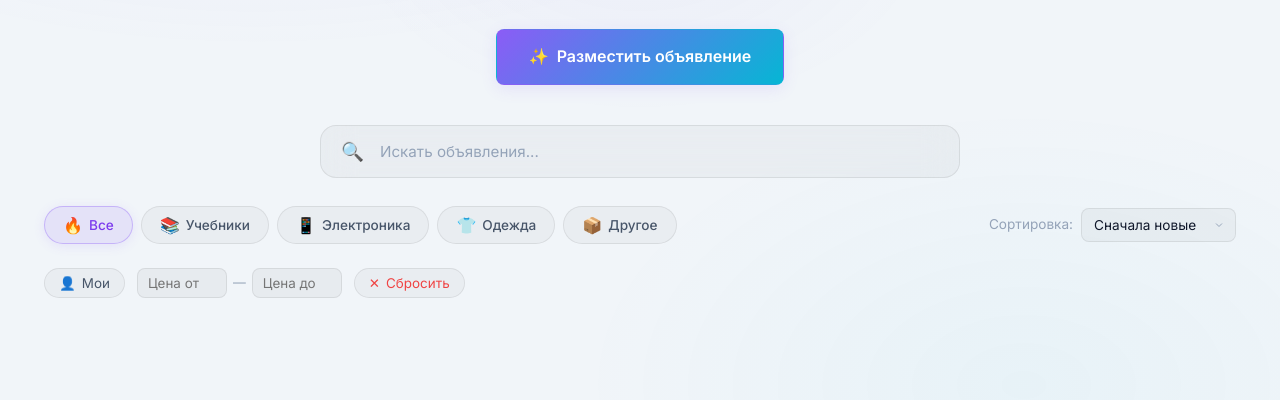
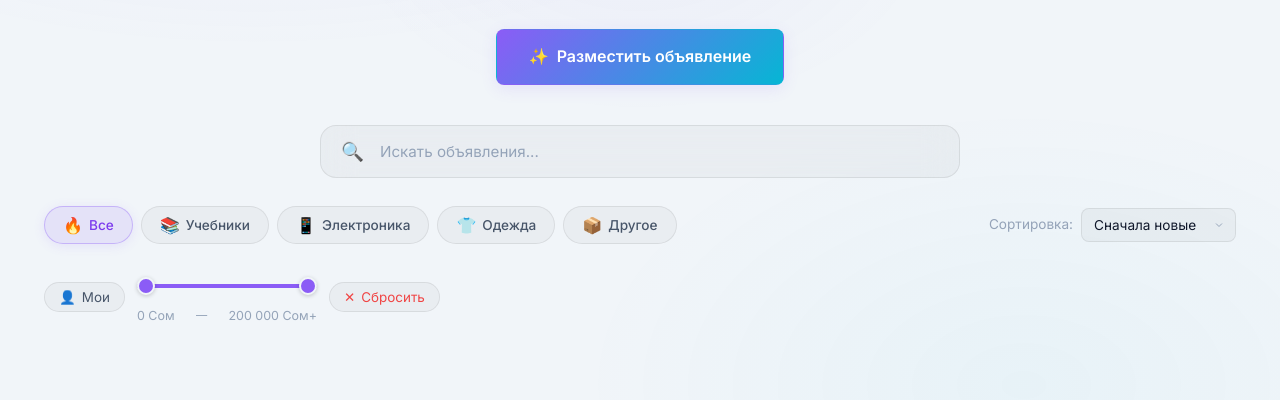
Before and after one commit to urmat26/school_shop, a plain HTML site: page index.html in a window 1280 px wide. Shown: the part 255-655 px from the top of the page. Drawn offline with Linux system fonts and the light colour scheme; no server answers.

Commit message:
#1: Range-слайдер цены вместо двух input #2: Синхронизация избранного с JSONBin

```diff
--- a/api.js
+++ b/api.js
@@ -51,7 +51,7 @@ function formatDate(isoString) {
 /** Форматирование цены */
 function formatPrice(price) {
   if (!price || price === 0) return Lang.t('item.free');
-  return new Intl.NumberFormat('ru-RU').format(price) + ' Сом';
+  return new Intl.NumberFormat('ru-RU').format(price) + ' ' + Lang.t('item.currency');
 }
 
 /** Иконка категории */
@@ -113,7 +113,7 @@ function showToast(message, type = 'info') {
   }, 3500);
 }
 
-// ───────────────────── Избранное (localStorage) ─────────────────────
+// ───────────────────── Избранное (localStorage + JSONBin) ─────────────────────
 
 const Favorites = {
   KEY: 'marketplace_favorites',
@@ -144,11 +144,44 @@ const Favorites = {
     }
     localStorage.setItem(this.KEY, JSON.stringify(favs));
     this._cache = favs;
-    return !wasFav; // возвращает новое состояние
+    return !wasFav;
   },
 
   count() {
     return this.getAll().length;
+  },
+
+  async syncToServer() {
+    const username = Auth.getUser();
+    if (!username) return;
+    try {
+      const data = await fetchAll(true);
+      if (!data.users) return;
+      const user = data.users.find(u => u.username === username);
+      if (!user) return;
+      user.favorites = this.getAll();
+      await saveAll(data);
+    } catch (e) {
+      console.error('Favorites sync error:', e);
+    }
+  },
+
+  async loadFromServer() {
+    const username = Auth.getUser();
+    if (!username) return;
+    try {
+      const data = await fetchAll(true);
+      if (!data.users) return;
+      const user = data.users.find(u => u.username === username);
+      if (!user || !user.favorites) return;
+      const server = user.favorites;
+      const local = this.getAll();
+      const merged = [...new Set([...server, ...local])];
+      localStorage.setItem(this.KEY, JSON.stringify(merged));
+      this._cache = merged;
+    } catch (e) {
+      console.error('Favorites load error:', e);
+    }
   }
 };
 
@@ -280,6 +313,7 @@ function attachItemCardEvents(grid, options = {}) {
       }
 
       updateFavCount();
+      Favorites.syncToServer();
     });
   });
 }
--- a/app.js
+++ b/app.js
@@ -29,15 +29,25 @@ const priceMinInput = document.getElementById('price-min');
 const priceMaxInput = document.getElementById('price-max');
 const clearFiltersBtn = document.getElementById('clear-filters-btn');
 const skeletonGrid = document.getElementById('skeleton-grid');
+const priceRangeFill = document.getElementById('price-range-fill');
+const priceMinLabel = document.getElementById('price-min-label');
+const priceMaxLabel = document.getElementById('price-max-label');
+const PRICE_MAX = 200000;
+
+function fmtPrice(v) {
+  return new Intl.NumberFormat('ru-RU').format(v) + ' ' + Lang.t('item.currency');
+}
 
 // ───────────────────── Init ─────────────────────
 document.addEventListener('DOMContentLoaded', async () => {
   Auth.init();
   buildCategoryFilters();
   attachEvents();
+  updateRangeSlider();
   updateFavCount();
   await loadItems();
   Lang.onChange(() => {
+    updateRangeSlider();
     updateResultsCount();
   });
 });
@@ -106,13 +116,21 @@ function attachEvents() {
 
   // Price range
   priceMinInput.addEventListener('input', () => {
+    const min = parseInt(priceMinInput.value) || 0;
+    const max = parseInt(priceMaxInput.value) || PRICE_MAX;
+    if (min > max) { priceMinInput.value = max; }
     priceMin = priceMinInput.value;
     currentPage = 1;
+    updateRangeSlider();
     applyFilters();
   });
   priceMaxInput.addEventListener('input', () => {
+    const min = parseInt(priceMinInput.value) || 0;
+    const max = parseInt(priceMaxInput.value) || PRICE_MAX;
+    if (max < min) { priceMaxInput.value = min; }
     priceMax = priceMaxInput.value;
     currentPage = 1;
+    updateRangeSlider();
     applyFilters();
   });
 
@@ -143,10 +161,22 @@ function clearAllFilters() {
   sortSelect.value = 'date-desc';
   myAdsOnly = false;
   myAdsBtn.classList.remove('active');
-  priceMin = ''; priceMinInput.value = '';
-  priceMax = ''; priceMaxInput.value = '';
+  priceMin = ''; priceMinInput.value = 0;
+  priceMax = ''; priceMaxInput.value = PRICE_MAX;
+  updateRangeSlider();
   currentPage = 1;
   applyFilters();
+}
+
+function updateRangeSlider() {
+  const min = parseInt(priceMinInput.value) || 0;
+  const max = parseInt(priceMaxInput.value) || PRICE_MAX;
+  const pctMin = (min / PRICE_MAX) * 100;
+  const pctMax = (max / PRICE_MAX) * 100;
+  priceRangeFill.style.left = pctMin + '%';
+  priceRangeFill.style.right = (100 - pctMax) + '%';
+  priceMinLabel.textContent = fmtPrice(min);
+  priceMaxLabel.textContent = max >= PRICE_MAX ? fmtPrice(PRICE_MAX) + '+' : fmtPrice(max);
 }
 
 // ───────────────────── Load Items ─────────────────────
--- a/auth.js
+++ b/auth.js
@@ -103,6 +103,7 @@ const Auth = {
     if (!ok) throw new Error(Lang.t('auth.register.error'));
     this.setUser(username);
     this.updateUI();
+    Favorites.loadFromServer();
   },
 
   async login(username, password) {
@@ -113,6 +114,7 @@ const Auth = {
     if (hash !== user.passwordHash) throw new Error(Lang.t('auth.wrongpass'));
     this.setUser(username);
     this.updateUI();
+    Favorites.loadFromServer();
   },
 
   showModal(mode, callback) {
--- a/favorites.js
+++ b/favorites.js
@@ -32,6 +32,7 @@ async function loadFavorites() {
   showLoading(false);
   if (favSkeleton) favSkeleton.style.display = 'none';
 
+  await Favorites.loadFromServer();
   const favIds = Favorites.getAll();
   filteredItems = allItems.filter(i => favIds.includes(i.id));
 
--- a/index.html
+++ b/index.html
@@ -147,9 +147,17 @@
           👤 <span data-i18n="filter.myads">Мои</span>
         </button>
         <div class="price-range">
-          <input type="number" id="price-min" data-i18n-placeholder="filter.price.from" placeholder="Цена от" min="0">
-          <span class="price-range-sep">—</span>
-          <input type="number" id="price-max" data-i18n-placeholder="filter.price.to" placeholder="Цена до" min="0">
+          <div class="price-range-slider">
+            <div class="price-range-track"></div>
+            <div class="price-range-fill" id="price-range-fill"></div>
+            <input type="range" class="price-range-input range-min" id="price-min" min="0" max="200000" step="500" value="0">
+            <input type="range" class="price-range-input range-max" id="price-max" min="0" max="200000" step="500" value="200000">
+          </div>
+          <div class="price-range-labels">
+            <span class="price-range-label" id="price-min-label">0 Сом</span>
+            <span class="price-range-sep">—</span>
+            <span class="price-range-label" id="price-max-label">200 000 Сом</span>
+          </div>
         </div>
         <button class="filter-btn filter-btn-danger" id="clear-filters-btn" title="Сбросить все фильтры">
           ✕ <span data-i18n="filter.reset">Сбросить</span>
--- a/item.js
+++ b/item.js
@@ -243,6 +243,7 @@ function handleFavorite() {
   }
 
   updateFavCount();
+  Favorites.syncToServer();
 }
 
 // ───────────────────── Delete Modal ─────────────────────
--- a/style.css
+++ b/style.css
@@ -2196,27 +2196,103 @@ ul, ol {
 }
 .price-range {
   display: flex;
-  align-items: center;
-  gap: 6px;
-}
-.price-range input {
-  width: 90px;
-  padding: 6px 10px;
-  border-radius: var(--radius-sm);
-  background: var(--bg-input);
-  border: 1px solid var(--border);
-  color: var(--text-primary);
-  font-family: inherit;
-  font-size: 0.84rem;
-  outline: none;
+  flex-direction: column;
+  gap: 2px;
+  min-width: 180px;
+}
+
+.price-range-slider {
+  position: relative;
+  height: 36px;
+}
+
+.price-range-track {
+  position: absolute;
+  top: 50%;
+  left: 0;
+  right: 0;
+  height: 4px;
+  background: var(--border);
+  border-radius: 2px;
+  transform: translateY(-50%);
+}
+
+.price-range-fill {
+  position: absolute;
+  top: 50%;
+  height: 4px;
+  background: var(--accent);
+  border-radius: 2px;
+  transform: translateY(-50%);
+  pointer-events: none;
+}
+
+.price-range-input {
+  position: absolute;
+  width: 100%;
+  top: 0;
+  height: 36px;
+  margin: 0;
+  background: none;
+  pointer-events: none;
+  -webkit-appearance: none;
+  appearance: none;
+  border: none;
+  padding: 0;
+}
+
+.range-max {
+  z-index: 2;
+}
+
+.range-min {
+  z-index: 1;
+}
+
+.price-range-input::-webkit-slider-thumb {
+  -webkit-appearance: none;
+  appearance: none;
+  width: 18px;
+  height: 18px;
+  border-radius: 50%;
+  background: var(--accent);
+  border: 2px solid var(--bg-primary);
+  cursor: pointer;
+  pointer-events: all;
+  box-shadow: 0 1px 4px rgba(0,0,0,0.2);
   transition: var(--transition);
 }
-.price-range input:focus {
-  border-color: var(--border-focus);
-}
+
+.price-range-input::-webkit-slider-thumb:hover {
+  transform: scale(1.15);
+}
+
+.price-range-input::-moz-range-thumb {
+  width: 18px;
+  height: 18px;
+  border-radius: 50%;
+  background: var(--accent);
+  border: 2px solid var(--bg-primary);
+  cursor: pointer;
+  pointer-events: all;
+}
+
+.price-range-labels {
+  display: flex;
+  align-items: center;
+  justify-content: space-between;
+  gap: 4px;
+}
+
+.price-range-label {
+  font-size: 0.78rem;
+  color: var(--text-muted);
+  white-space: nowrap;
+}
+
 .price-range-sep {
   color: var(--text-muted);
-  font-size: 0.8rem;
+  font-size: 0.7rem;
 }
 
 /* ───────────────────── Character Counter ───────────────────── */
```
